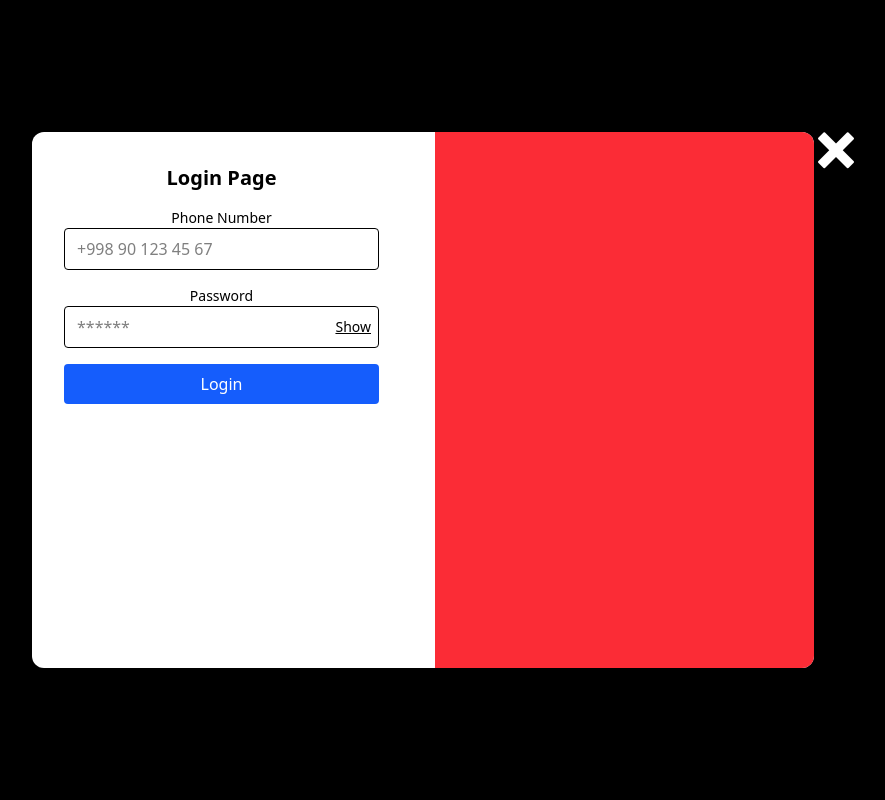
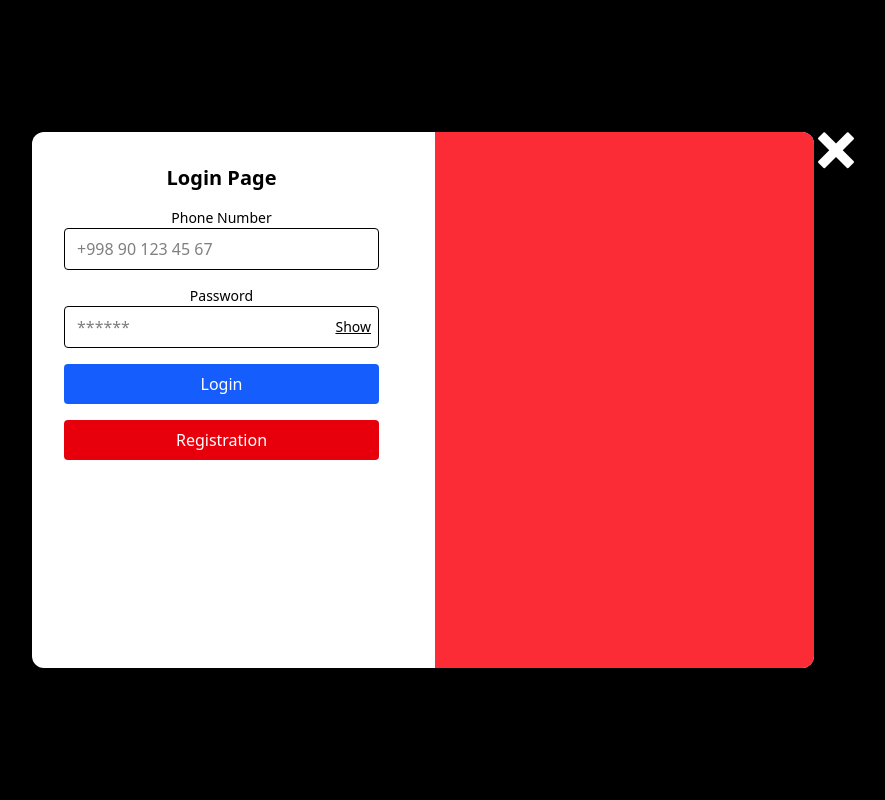
Before and after one commit to temmur/nike_frontend, a Vue app: page / in a window 1280 px wide. Both pictures are taken after a click on the link "Sign In". Shown: the top 800 px of the page, without its empty margins (217-1102 px from the left). Built offline with nearby package versions, Linux system fonts and the light colour scheme.

Commit message:
fix issues related auth

```diff
--- a/src/components/Auth/CLogin.vue
+++ b/src/components/Auth/CLogin.vue
@@ -79,7 +79,6 @@
         Password is required
       </p>
     </div>
-
     <button
         type="button"
         class="bg-blue-600 hover:bg-blue-700 text-white rounded w-full py-2 transition"
@@ -87,6 +86,11 @@
         @click="submitForm"
     >
       {{ loading ? 'Loading…' : 'Login' }}
+    </button>
+    <button  class="bg-red-600 hover:bg-red-700 text-white rounded w-full py-2 transition"
+             @click="$emit('on-change', 'register')"
+    >
+      {{ loading ? 'Loading…' : 'Registration' }}
     </button>
   </div>
 </template>
--- a/src/components/Auth/Dialog.vue
+++ b/src/components/Auth/Dialog.vue
@@ -47,7 +47,7 @@ const steps = {
   login: AuthLogin,
   register: AuthRegister,
   password: AuthResetPassword,
-  otp: COtp
+  // otp: COtp
 }
 const closeModal=()=> {
   authStore.modalShow = false
```
